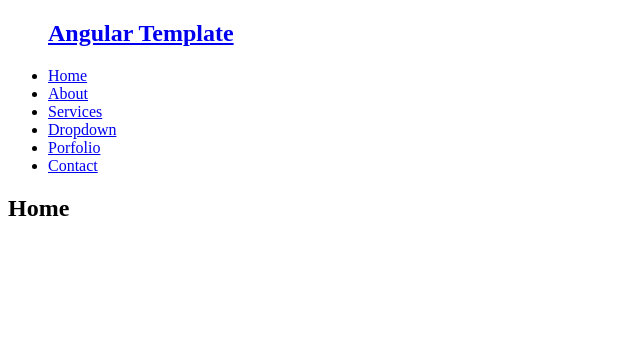
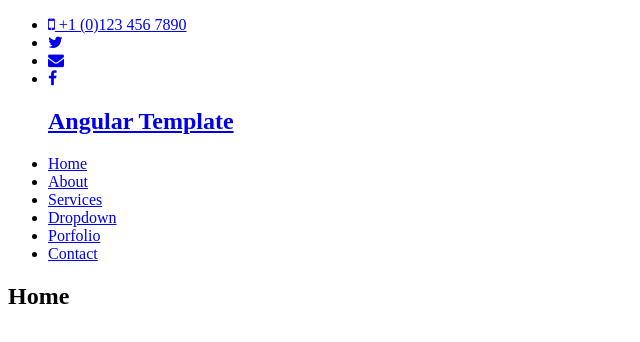
Before and after one commit to AmirF27/angular-template, an Angular app: page / in a window 1280 px wide. Shown: the top 342 px of the page, without its empty margins (0-640 px from the left). Built offline with nearby package versions, Linux system fonts and the light colour scheme.

Commit message:
Create contact bar component

```diff
--- a/src/app/app.component.html
+++ b/src/app/app.component.html
@@ -1,4 +1,6 @@
 <header>
+  <app-contact-bar></app-contact-bar>
+
   <app-navbar>
     <app-logo url='#'>Angular Template</app-logo>
     <app-nav-link url='#'>Home</app-nav-link>
--- a/src/app/app.module.ts
+++ b/src/app/app.module.ts
@@ -6,6 +6,7 @@
 import { NavLinkComponent } from './components/nav-link/nav-link.component';
 import { LogoComponent } from './components/logo/logo.component';
 import { HeroComponent } from './components/hero/hero.component';
+import { ContactBarComponent } from './components/contact-bar/contact-bar.component';
 
 @NgModule({
   declarations: [
@@ -13,7 +14,8 @@
     NavbarComponent,
     NavLinkComponent,
     LogoComponent,
-    HeroComponent
+    HeroComponent,
+    ContactBarComponent
   ],
   imports: [
     BrowserModule
--- /dev/null
+++ b/src/app/components/contact-bar/contact-bar.component.html
@@ -0,0 +1,22 @@
+<ul>
+  <li>
+    <a href="#">
+      <i class="fa fa-mobile" aria-hidden="true"></i> +1 (0)123 456 7890
+    </a>
+  </li>
+  <li>
+    <a href="#">
+      <i class="fa fa-twitter" aria-hidden="true"></i>
+    </a>
+  </li>
+  <li>
+    <a href="#">
+      <i class="fa fa-envelope" aria-hidden="true"></i>
+    </a>
+  </li>
+  <li>
+    <a href="#">
+      <i class="fa fa-facebook" aria-hidden="true"></i>
+    </a>
+  </li>
+</ul>
--- a/src/index.html
+++ b/src/index.html
@@ -7,6 +7,7 @@
 
   <meta name="viewport" content="width=device-width, initial-scale=1">
   <link rel="icon" type="image/x-icon" href="favicon.ico">
+  <link rel="stylesheet" href="https://maxcdn.bootstrapcdn.com/font-awesome/4.7.0/css/font-awesome.min.css">
 </head>
 <body>
   <app-root></app-root>
```
Also changed, not shown: src/app/components/contact-bar/contact-bar.component.ts (added, +9 -0 lines), src/app/components/contact-bar/contact-bar.component.scss (added), 1 other file (tests, documents, lock files or other folders).
